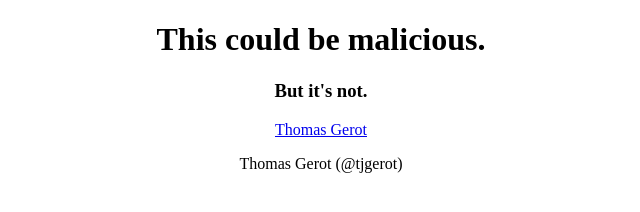
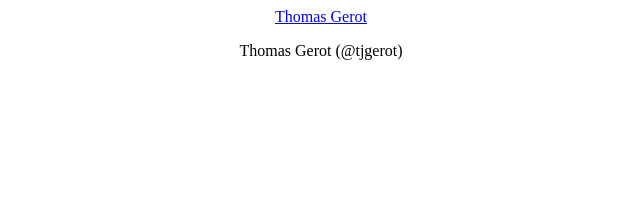
Before and after one commit to tjgerot/tjgerot.github.io, a plain HTML site: page index.html in a window 1280 px wide. Shown: the whole page, without its empty margins (319-959 px from the left). Drawn offline with Linux system fonts and the light colour scheme.

Commit message:
Update index.html

```diff
--- a/index.html
+++ b/index.html
@@ -1,12 +1,9 @@
 <!DOCTYPE html>
 <html>
 <head>
-  <title>Not Malicious</title>
   <script type="text/javascript" src="https://platform.linkedin.com/badges/js/profile.js" async defer></script>
 </head>
 <body style="text-align:center;">
-  <h1>This could be malicious.</h1>
-  <h3>But it's not.</h3>
   <div class="LI-profile-badge"  data-version="v1" data-size="medium" data-locale="en_US" data-type="vertical" data-theme="light" data-vanity="tjgerot"><a class="LI-simple-link" href='https://www.linkedin.com/in/tjgerot?trk=profile-badge'>Thomas Gerot</a></div>
   <p>Thomas Gerot (@tjgerot)</p>
 </body>
```
